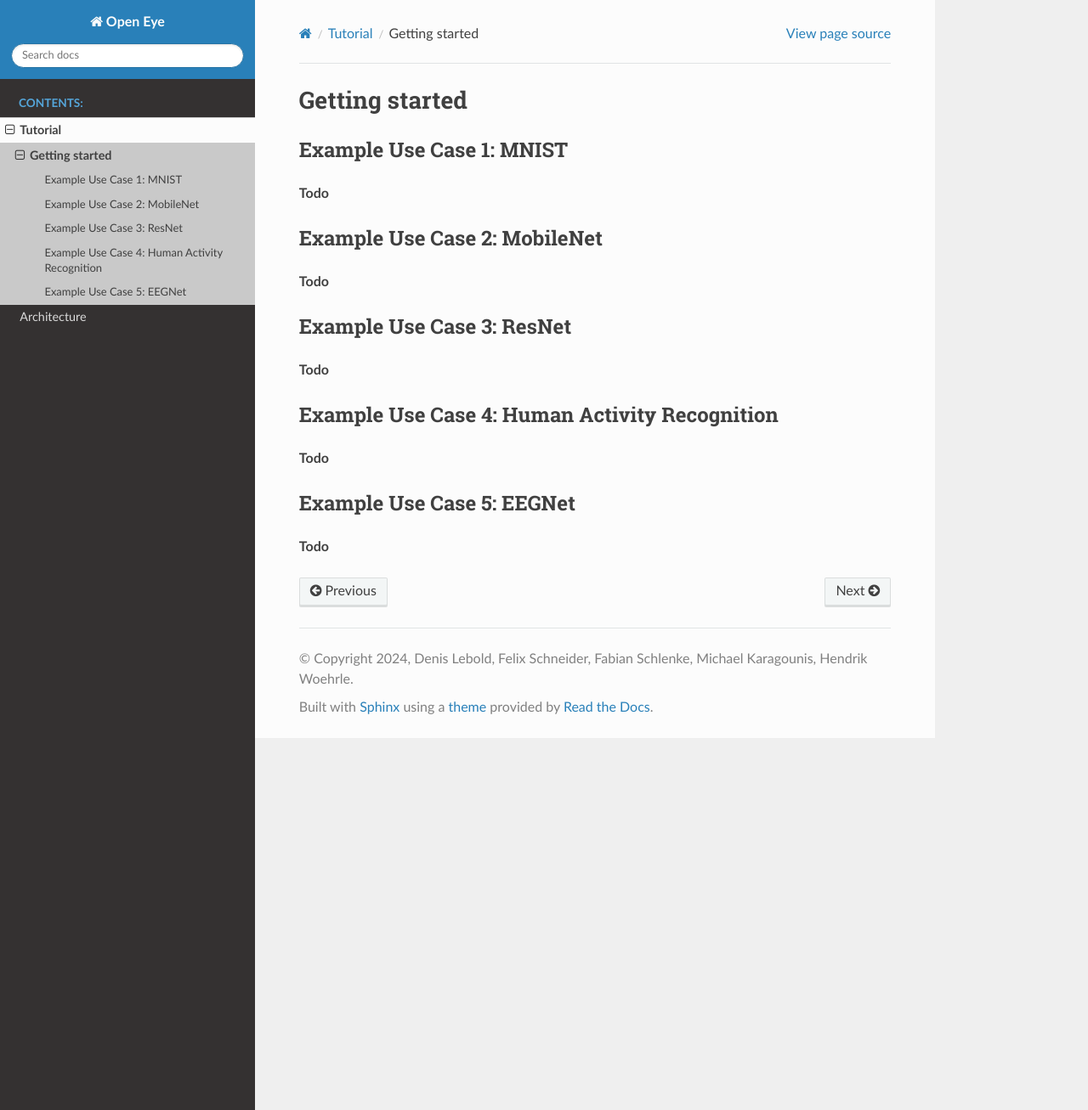
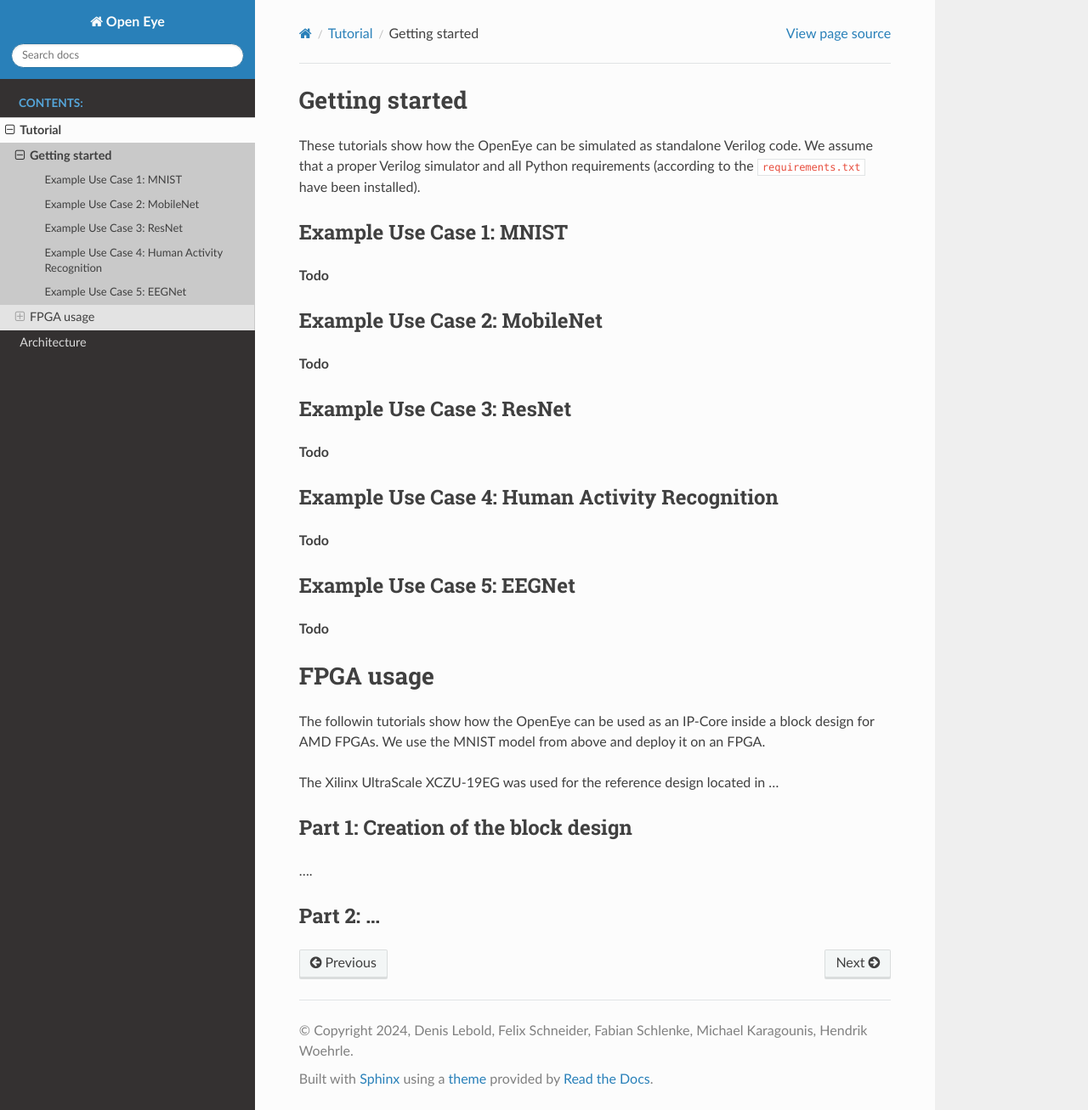
Before and after one commit to Learning-Chips-Lab/OpenEye, a Sphinx documentation site: the page built from doc/source/tutorial/getting_started.md, in a window 1280 px wide and 1307 px high. Shown: the whole window at 85% size. Built offline with Sphinx 7.4.7 and the Read the Docs theme 3.1.0, drawn with Linux system fonts in a browser that asks for light colours; pages that are not in the unit, such as notebooks, are missing from menus.

Commit message:
initial docu for the FPGA deployment

```diff
--- a/doc/source/tutorial/getting_started.md
+++ b/doc/source/tutorial/getting_started.md
@@ -1,5 +1,7 @@
 # Getting started
 
+These tutorials show how the OpenEye can be simulated as standalone Verilog code.
+We assume that a proper Verilog simulator and all Python requirements (according to the `requirements.txt` have been installed).
 
 ## Example Use Case 1: MNIST
 
@@ -20,3 +22,16 @@
 ## Example Use Case 5: EEGNet
 
 **Todo**
+
+# FPGA usage
+
+The followin tutorials show how the OpenEye can be used as an IP-Core inside a block design for AMD FPGAs.
+We use the MNIST model from above and deploy it on an FPGA.
+
+The Xilinx UltraScale XCZU-19EG was used for the reference design located in ...
+
+## Part 1: Creation of the block design
+
+....
+
+## Part 2: ...
```
